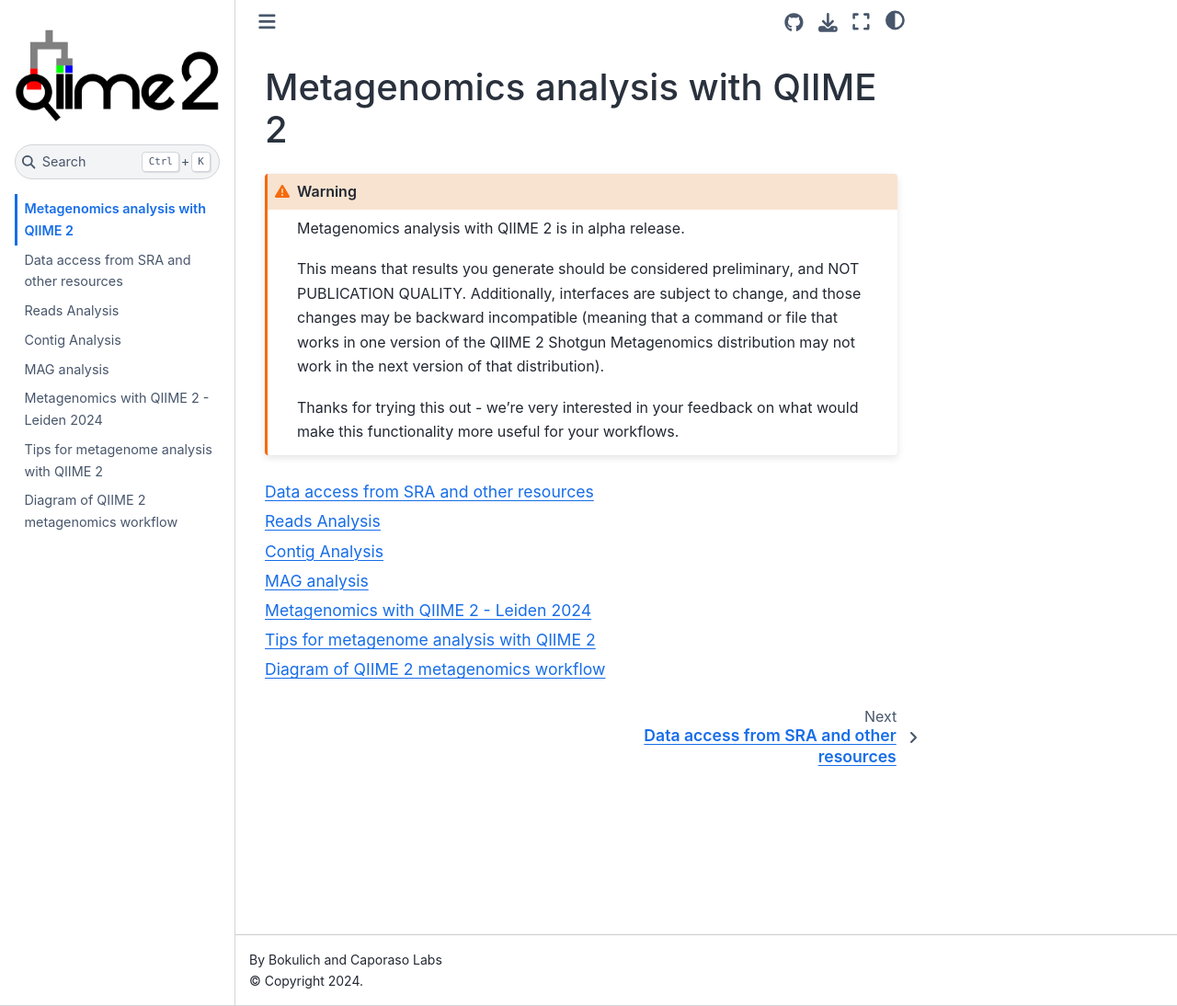
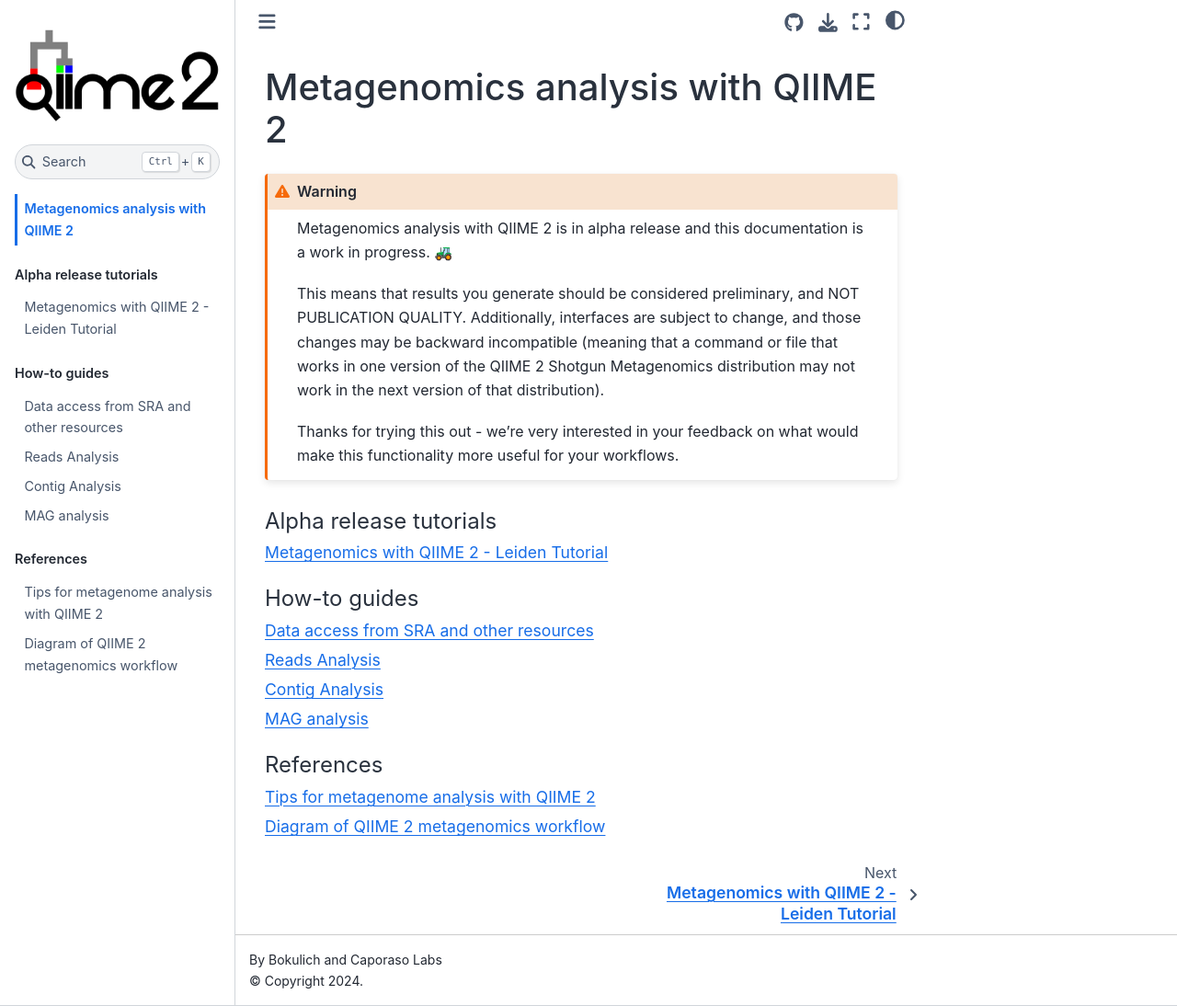
Before and after one commit to caporaso-lab/q2-books, a Jupyter Book: the page built from q2-metagenomics/book/intro.md, in a window 1280 px wide and 1094 px high. Shown: the whole window at 92% size. Built offline with Jupyter Book 1.0.4 settings and Sphinx 7.4.7 and the Sphinx Book theme 1.1.4, drawn with Linux system fonts in a browser that asks for light colours.

Commit message:
toc organization

````diff
--- a/q2-metagenomics/book/80-leiden-workshop.md
+++ b/q2-metagenomics/book/80-leiden-tutorial.md
@@ -1,4 +1,4 @@
-# Metagenomics with QIIME 2 - Leiden 2024
+# Metagenomics with QIIME 2 - Leiden Tutorial
 
 ## Setup
 
--- a/q2-metagenomics/book/_toc.yml
+++ b/q2-metagenomics/book/_toc.yml
@@ -3,11 +3,17 @@
 
 format: jb-book
 root: intro
-chapters:
-- file: 01-sra-data-access.md
-- file: 02-read-analysis.md
-- file: 03-contig-analysis.md
-- file: 04-MAG-analysis.md
-- file: 80-leiden-workshop.md
-- file: 90-tips.md
-- file: 91-workflow-diagram.md
+parts:
+  - caption: Alpha release tutorials
+    chapters:
+    - file: 80-leiden-tutorial.md
+  - caption: How-to guides
+    chapters:
+    - file: 01-sra-data-access.md
+    - file: 02-read-analysis.md
+    - file: 03-contig-analysis.md
+    - file: 04-MAG-analysis.md
+  - caption: References
+    chapters:
+    - file: 90-tips.md
+    - file: 91-workflow-diagram.md
--- a/q2-metagenomics/book/intro.md
+++ b/q2-metagenomics/book/intro.md
@@ -1,7 +1,7 @@
 # Metagenomics analysis with QIIME 2
 
 ```{warning}
-Metagenomics analysis with QIIME 2 is in alpha release.
+Metagenomics analysis with QIIME 2 is in alpha release and this documentation is a work in progress. 🚜
 
 This means that results you generate should be considered preliminary, and NOT PUBLICATION QUALITY.
 Additionally, interfaces are subject to change, and those changes may be backward incompatible (meaning that a command or file that works in one version of the QIIME 2 Shotgun Metagenomics distribution may not work in the next version of that distribution).
````
